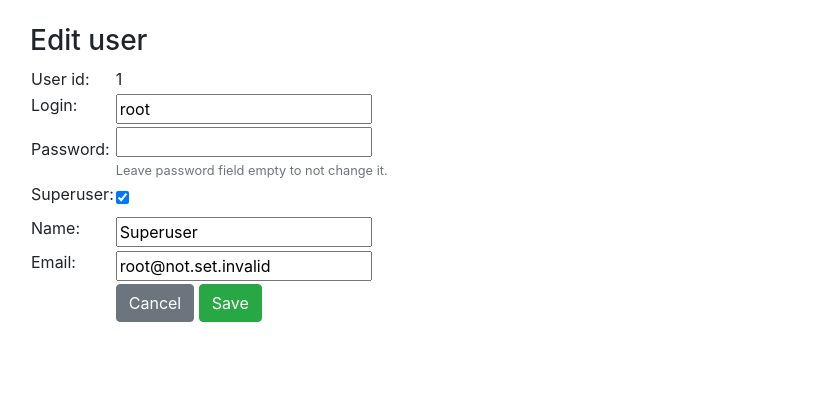
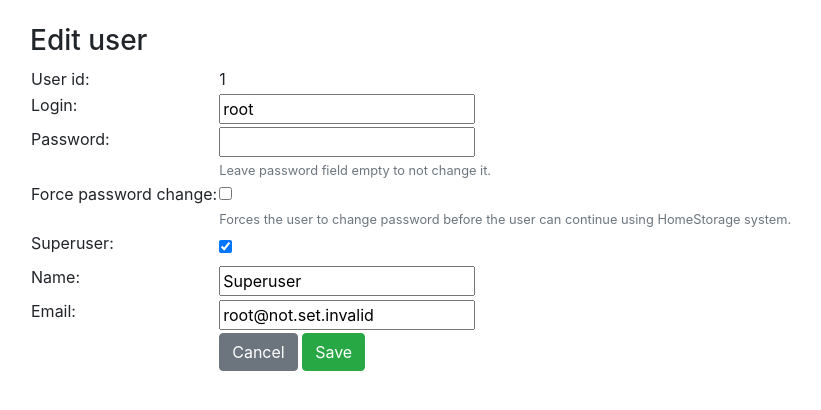
Before and after one commit to Peanhua/HomeStorage, a Flask app: page /users/1/ in a window 1280 px wide. Shown: the part 56-466 px from the top of the page, without its empty margins (70-891 px from the left). Run offline with Flask 2, Linux system fonts and the light colour scheme; a user stored in the database is signed in; some libraries are stand-ins or nearby versions.

Commit message:
Add logout button to the change password view. New user accounts are forced to change their password. Add option to force password change into edit user -view.

```diff
--- a/application/__init__.py
+++ b/application/__init__.py
@@ -100,7 +100,7 @@ def force_password_change():
         return None
     if current_user.is_authenticated:
         if current_user.force_password_change:
-            if request.path != url_for("auth_change_password"):
+            if request.path != url_for("auth_change_password") and request.path != url_for("auth_logout"):
                 return redirect(url_for("auth_change_password"))
 
 
--- a/application/templates/auth/change_password.html
+++ b/application/templates/auth/change_password.html
@@ -8,6 +8,7 @@
     {{ form.password.label }} {{ form.password }}
   </div>
   <div>
+    <button type="button" class="btn btn-secondary" onclick="location.assign('{{ url_for('auth_logout') }}')">Logout</button>
     <button type="submit" class="btn btn-success">Change</button>
   </div>
 </form>
--- a/application/templates/users/edit.html
+++ b/application/templates/users/edit.html
@@ -18,7 +18,7 @@
       </td>
     </tr>
     <tr>
-      <td>{{ form.password.label }}</td>
+      <td class="align-top">{{ form.password.label }}</td>
       <td>{{ form.password }}<small id="passwordHelp" class="form-text text-muted">Leave password field empty to not change it.</small></td>
       <td>
         <ul>
@@ -27,6 +27,11 @@
           {% endfor %}
         </ul>
       </td>
+    </tr>
+    <tr>
+      <td class="align-top">{{ form.force_password_change.label }}</td>
+      <td colspan="2">{{ form.force_password_change }}
+      <small class="form-text text-muted">Forces the user to change password before the user can continue using HomeStorage system.</small></td>
     </tr>
     <tr>
       <td>{{ form.superuser.label }}</td><td>{{ form.superuser }}</td>
--- a/application/users/forms.py
+++ b/application/users/forms.py
@@ -22,9 +22,10 @@ class UserNewForm(UserBaseForm):
     superuser = BooleanField("Superuser:", [validators.Optional()])
 
 class UserEditForm(UserBaseForm):
-    login     = StringField("Login:",      [validators.DataRequired(), validators.Length(min=4, max=40), check_unique_login])
-    password  = PasswordField("Password:", [validators.Optional(),     validators.Length(min=8)])
-    superuser = BooleanField("Superuser:", [validators.Optional()])
+    login                 = StringField("Login:",                  [validators.DataRequired(), validators.Length(min=4, max=40), check_unique_login])
+    password              = PasswordField("Password:",             [validators.Optional(),     validators.Length(min=8)])
+    superuser             = BooleanField("Superuser:",             [validators.Optional()])
+    force_password_change = BooleanField("Force password change:", [validators.Optional()])
 
 class UserProfileForm(UserBaseForm):
     password  = PasswordField("Password:", [validators.Optional(), validators.Length(min=8)])
--- a/application/users/views.py
+++ b/application/users/views.py
@@ -31,6 +31,7 @@ def users_create():
                 form.password.data)
 
     user.superuser = form.superuser.data
+    user.force_password_change = True
 
     db.session().add(user)
     db.session().commit()
@@ -54,10 +55,11 @@ def users_edit(user_id):
         if not form.validate():
             return render_template("users/edit.html", form=form, user=user)
 
-        user.name      = form.name.data
-        user.email     = form.email.data
-        user.login     = form.login.data
-        user.superuser = form.superuser.data
+        user.name                  = form.name.data
+        user.email                 = form.email.data
+        user.login                 = form.login.data
+        user.superuser             = form.superuser.data
+        user.force_password_change = form.force_password_change.data
         if len(form.password.data) > 0:
             user.change_password(form.password.data)
         db.session().commit()
```
